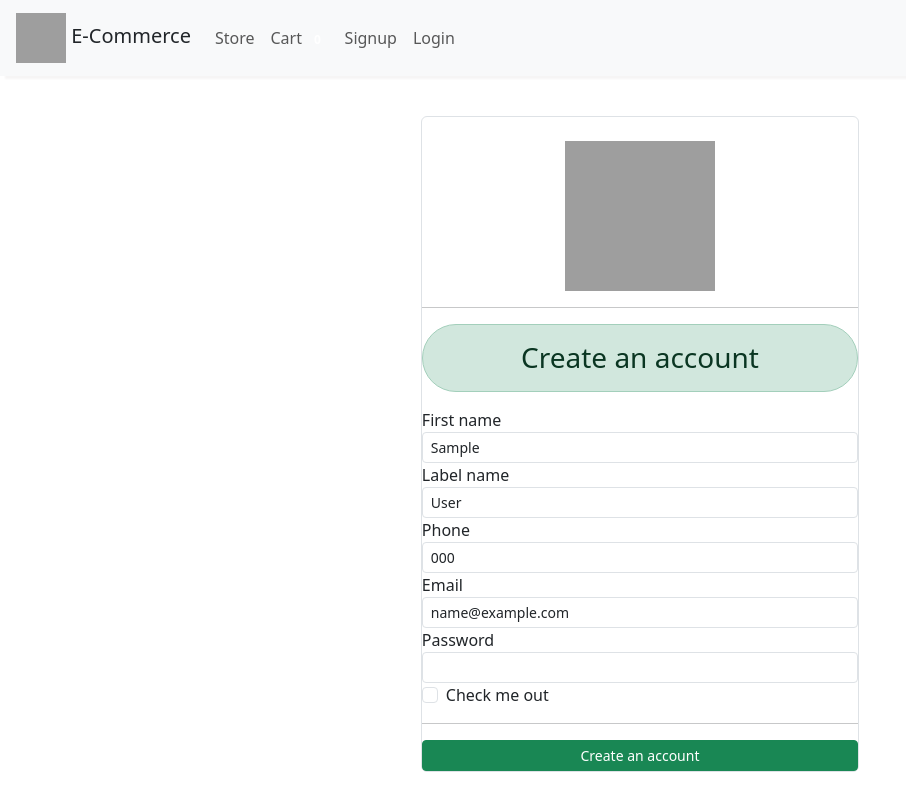
After one commit to ericdasse28/e-commerce-django, a Django app: template e_commerce_django/store/templates/store/signup.html in a window 1280 px wide. The commit adds this page. Shown: the whole page, without its empty margins (0-906 px from the left). Run offline with Django 4.2, Linux system fonts and the light colour scheme; the template is opened without the code that fills it: most values are stand-ins (such as "Sample title", 1, 10 or a date in 2020); some libraries are stand-ins or nearby versions; grey boxes are pictures that could not be loaded.

Commit message:
Add signup view

```diff
--- a/e_commerce_django/store/templates/store/login.html
+++ b/e_commerce_django/store/templates/store/login.html
@@ -10,7 +10,7 @@
                          width="150">
                     <hr>
                 </div>
-                <h3 class="alert alert-light rounded-pill text-align-center">Login</h3>
+                <h3 class="alert alert-light rounded-pill text-center">Login</h3>
                 <form action="{% url 'login' %}" method="post">
                     {% csrf_token %}
                     {% if error %}<div class="alert alert-danger" role="alert">{{ error }}</div>{% endif %}
--- /dev/null
+++ b/e_commerce_django/store/templates/store/signup.html
@@ -0,0 +1,78 @@
+{% extends "store/base.html" %}
+{% block content %}
+    <div class="container mt-4">
+        <div class="p-3 m-3">
+            <div class="col-lg-5 rounded mx-auto border pt-4">
+                <div class="text-center col">
+                    <img src="https://th.bing.com/th/id/Rd51d7c0fde6d96a31538a86cbd57f3c0?rik=%2fTJxRkU2V371QQ&riu=http%3a%2f%2ftechnologyend.com%2fwp-content%2fuploads%2f2015%2f11%2fwhy-shop-online.jpg&ehk=v1KiYT0i5U1ABCRueDSdLqnazh2BdlVD89Z4qXE0Kgs%3d&risl=&pid=ImgRaw"
+                         alt=""
+                         height="150"
+                         width="150">
+                    <hr>
+                </div>
+                <h3 class="alert alert-success rounded-pill text-center">Create an account</h3>
+                <form action="{% url 'signup' %}" method="post">
+                    {% csrf_token %}
+                    {% if error %}<div class="alert alert-danger" role="alert">{{ error }}</div>{% endif %}
+                    <!-- First name -->
+                    <div class="form-group">
+                        <label for="firstname">First name</label>
+                        <input type="text"
+                               name="firstname"
+                               id="firstname"
+                               value="{{ values.first_name }}"
+                               class="form-control form-control-sm"
+                               placeholder="">
+                    </div>
+                    <!-- Last name -->
+                    <div class="form-group">
+                        <label for="lastname">Label name</label>
+                        <input type="text"
+                               name="lastname"
+                               id="lastname"
+                               value="{{ values.last_name }}"
+                               class="form-control form-control-sm">
+                    </div>
+                    <!-- Phone -->
+                    <div class="form-group">
+                        <label for="phone">Phone</label>
+                        <input type="text"
+                               name="phone"
+                               id="phone"
+                               class="form-control form-control-sm"
+                               value="{{ values.phone }}"
+                               placeholder="9876543210">
+                    </div>
+                    <!-- Email -->
+                    <div class="form-group">
+                        <label for="email">Email</label>
+                        <input type="email"
+                               name="email"
+                               id="email"
+                               value="{{ values.email }}"
+                               class="form-control-sm form-control"
+                               required>
+                    </div>
+                    <!-- Password -->
+                    <div class="form-group">
+                        <label for="password">Password</label>
+                        <input type="password"
+                               name="password"
+                               id="password"
+                               class="form-control form-control-sm">
+                    </div>
+                    <!-- Checkme button -->
+                    <div class="mb-3 form-check">
+                        <input type="checkbox"
+                               name="checkmeout"
+                               id="checkmeout"
+                               class="form-check-input">
+                        <label for="checkmeout" class="form-check-label d-grid gap-2">Check me out</label>
+                    </div>
+                    <hr>
+                    <button type="submit" class="btn btn-sm btn-success col-lg-12">Create an account</button>
+                </form>
+            </div>
+        </div>
+    </div>
+{% endblock content %}
```
Also changed, not shown: e_commerce_django/store/views/signup.py (added, +78 -0 lines).
